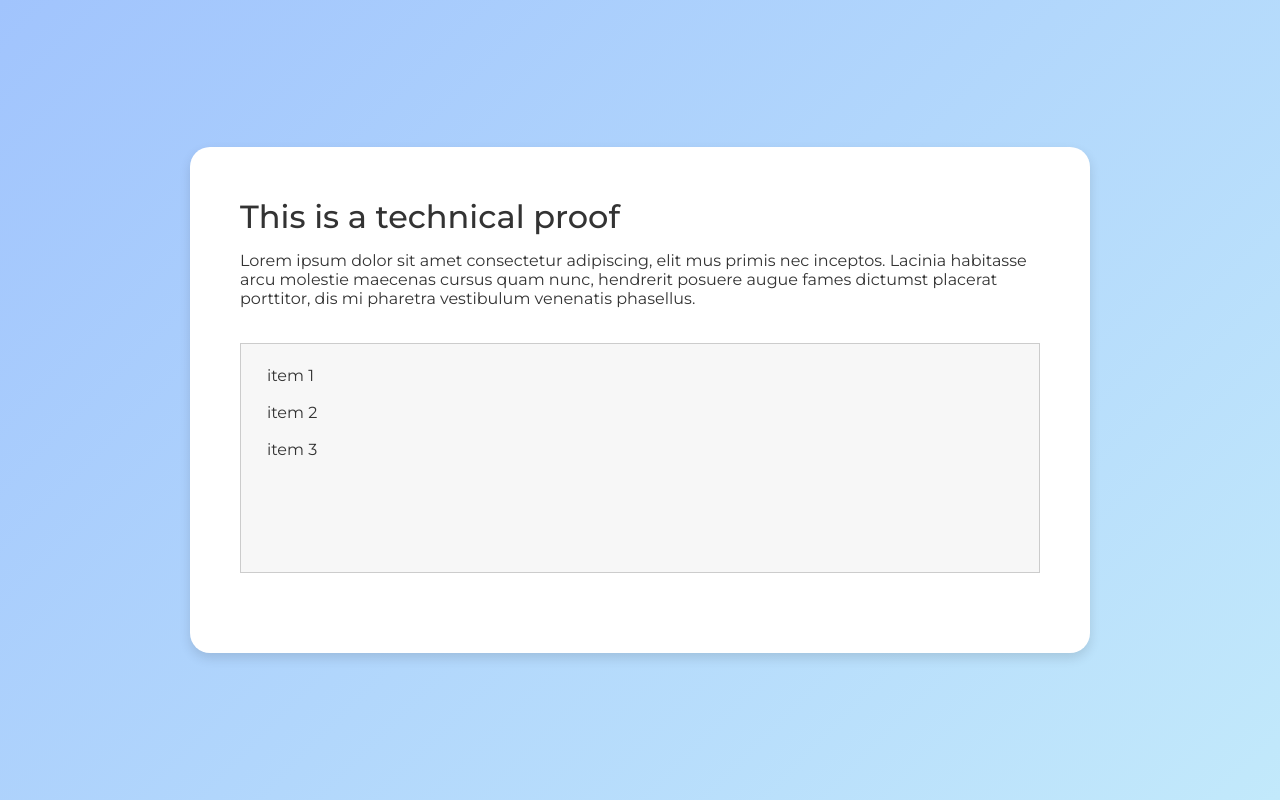
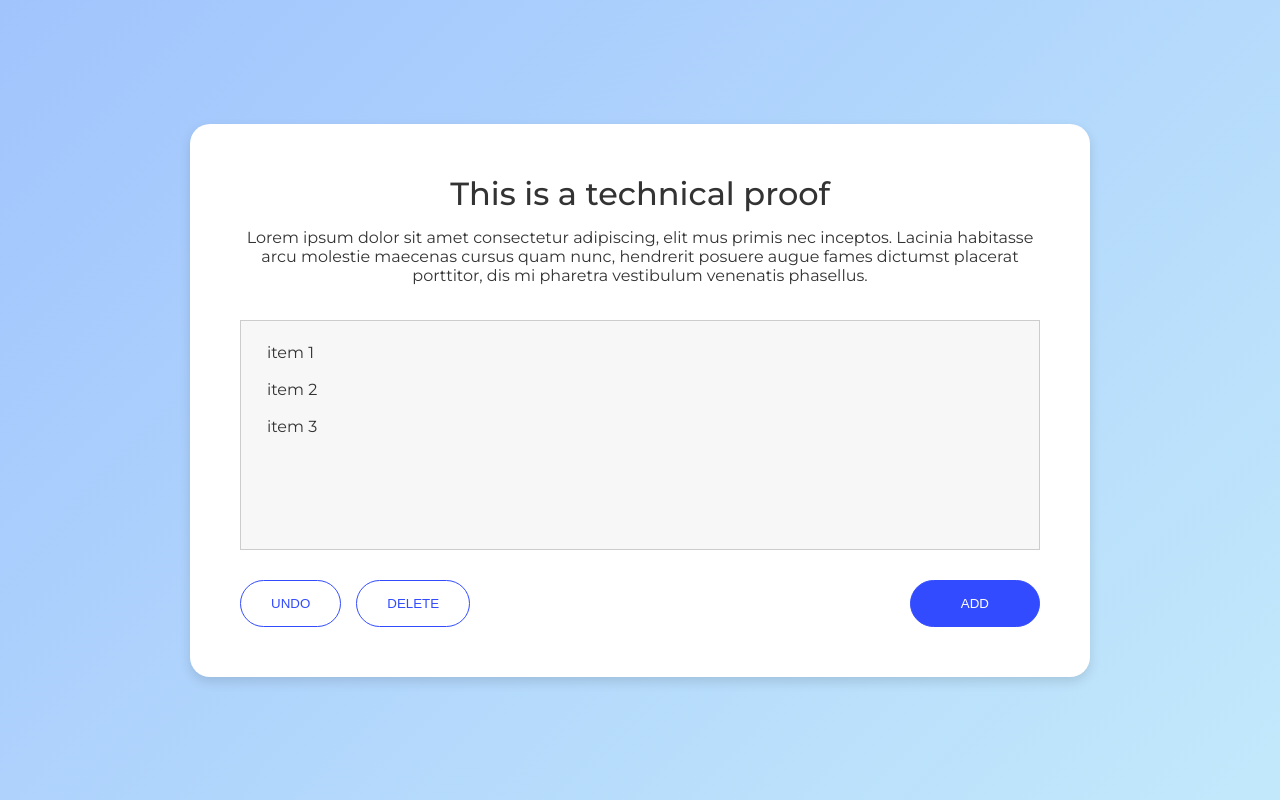
Before and after one commit to PCollG/veci-technical-test, a React (Vite) app: page / in a window 1280 px wide. Built offline with nearby package versions, Linux system fonts and the light colour scheme.

Commit message:
Add Button component with variants

```diff
--- /dev/null
+++ b/src/components/atoms/button/button.module.scss
@@ -0,0 +1,40 @@
+.button {
+  text-align: center;
+  cursor: pointer;
+  border: none;
+
+  border-radius: 50px;
+  padding: 15px 30px;
+  transition: background-color 0.3s;
+  text-transform: uppercase;
+
+  @media (max-width: 768px) {
+    width: 100%;
+  }
+}
+
+.primary {
+  border: 1px solid #324bff;
+  color: #324bff;
+  background-color: transparent;
+
+  &:hover {
+    background-color: #324bff;
+    color: #fff;
+    transition: background-color 0.3s;
+  }
+}
+
+.secondary {
+  color: #fff;
+  background-color: #324bff;
+  border: solid 1px #324bff;
+  padding: 15px 50px;
+
+  &:hover {
+    border: solid 1px #324bff;
+    background-color: #fff;
+    color: #324bff;
+    transition: background-color 0.3s;
+  }
+}
--- /dev/null
+++ b/src/components/atoms/button/button.tsx
@@ -0,0 +1,26 @@
+import { ReactNode, ButtonHTMLAttributes } from "react";
+import styles from "./button.module.scss";
+
+const variantClasses = {
+  primary: styles.primary,
+  secondary: styles.secondary,
+};
+
+interface ButtonProps extends ButtonHTMLAttributes<HTMLButtonElement> {
+  children: ReactNode;
+  variant?: keyof typeof variantClasses;
+}
+
+const Button = ({ children, variant = "primary", ...props }: ButtonProps) => {
+  return (
+    <button
+      className={`${styles.button} ${variantClasses[variant]}`}
+      disabled={props.disabled}
+      {...props}
+    >
+      {children}
+    </button>
+  );
+};
+
+export default Button;
--- a/src/components/pages/homePage/homePage.module.scss
+++ b/src/components/pages/homePage/homePage.module.scss
@@ -1,3 +1,15 @@
+.title {
+  text-align: center;
+}
+
 .description {
+  text-align: center;
   padding-bottom: 35px;
 }
+
+.buttonsWrapper {
+  display: flex;
+  justify-content: space-between;
+  gap: 15px;
+  flex-wrap: wrap;
+}
--- a/src/components/pages/homePage/homePage.tsx
+++ b/src/components/pages/homePage/homePage.tsx
@@ -1,12 +1,13 @@
+import CardLayout from "@templates/cardLayout/cardLayout";
 import List from "@molecules/list/list";
-import CardLayout from "@templates/cardLayout/cardLayout";
+import Button from "@atoms/button/button";
 
 import styles from "./homePage.module.scss";
 
 const HomePage = () => {
   return (
     <CardLayout>
-      <h1>This is a technical proof</h1>
+      <h1 className={styles.title}>This is a technical proof</h1>
       <p className={styles.description}>
         Lorem ipsum dolor sit amet consectetur adipiscing, elit mus primis nec
         inceptos. Lacinia habitasse arcu molestie maecenas cursus quam nunc,
@@ -14,6 +15,13 @@ const HomePage = () => {
         pharetra vestibulum venenatis phasellus.
       </p>
       <List items={["item 1", "item 2", "item 3"]} />
+      <div className={styles.buttonsWrapper}>
+        <Button>Undo</Button>
+        <Button>Delete</Button>
+        <Button variant="secondary" style={{ marginLeft: "auto" }}>
+          Add
+        </Button>
+      </div>
     </CardLayout>
   );
 };
```
